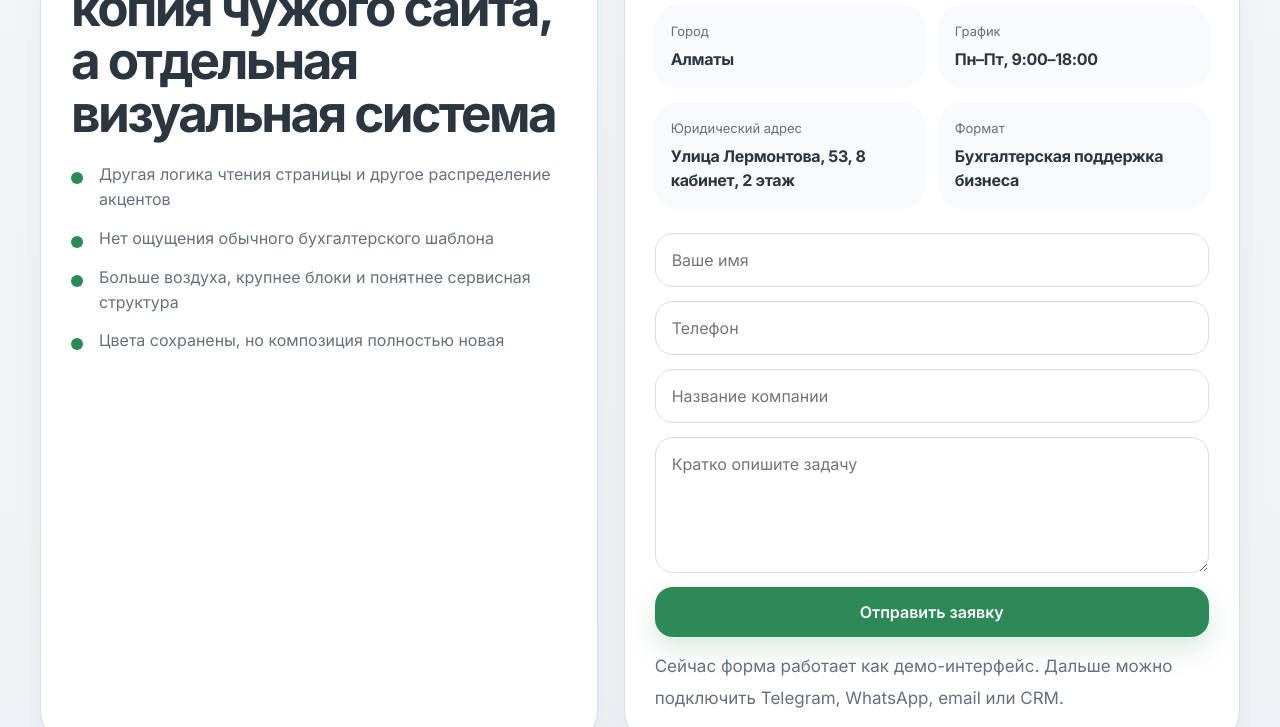
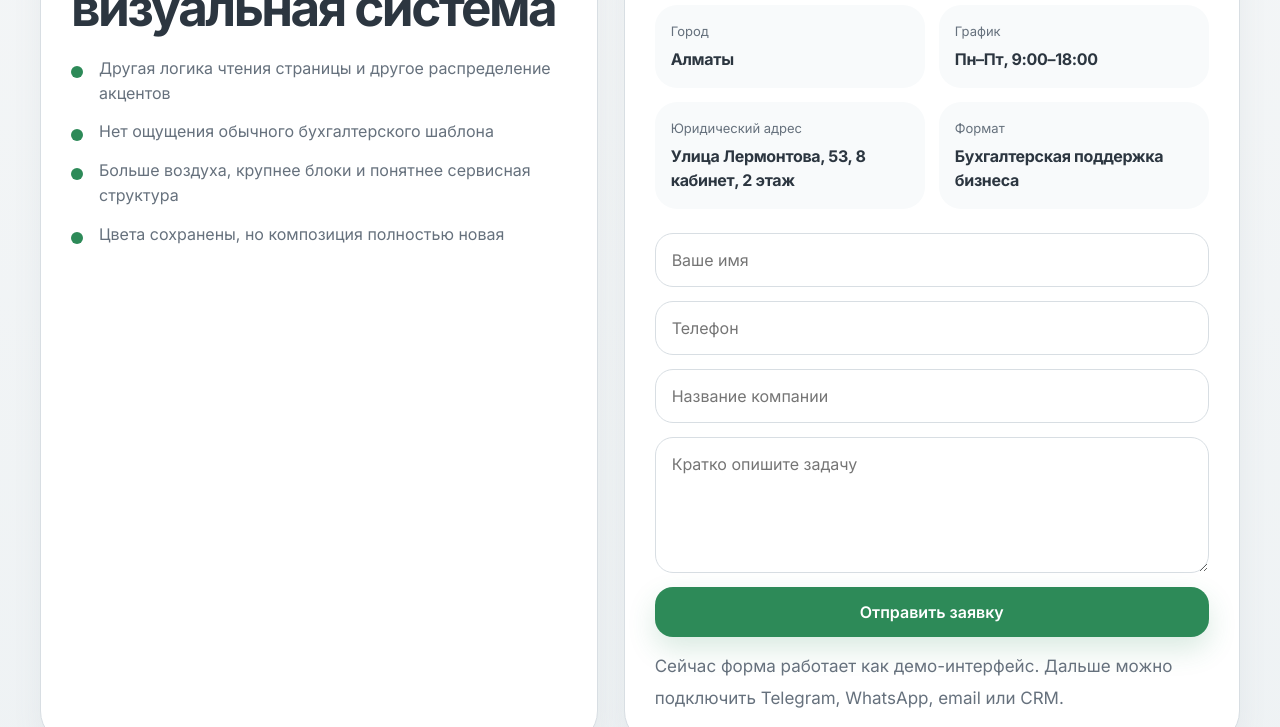
Before and after one commit to saupinx/Anyq_Esep, a plain HTML site: page index.html in a window 1280 px wide. Shown: the part 5466-6193 px from the top of the page. Drawn offline with Linux system fonts and the light colour scheme.

Commit message:
Update index.html

```diff
--- a/index.html
+++ b/index.html
@@ -296,7 +296,7 @@
       <div class="container dual-blocks">
         <article class="info-panel">
           <div class="eyebrow">Почему такой дизайн сильнее</div>
-          <h2>Это уже не похожая копия чужого сайта, а отдельная визуальная система</h2>
+          <h2> отдельная визуальная система</h2>
           <ul>
             <li>Другая логика чтения страницы и другое распределение акцентов</li>
             <li>Нет ощущения обычного бухгалтерского шаблона</li>
```
